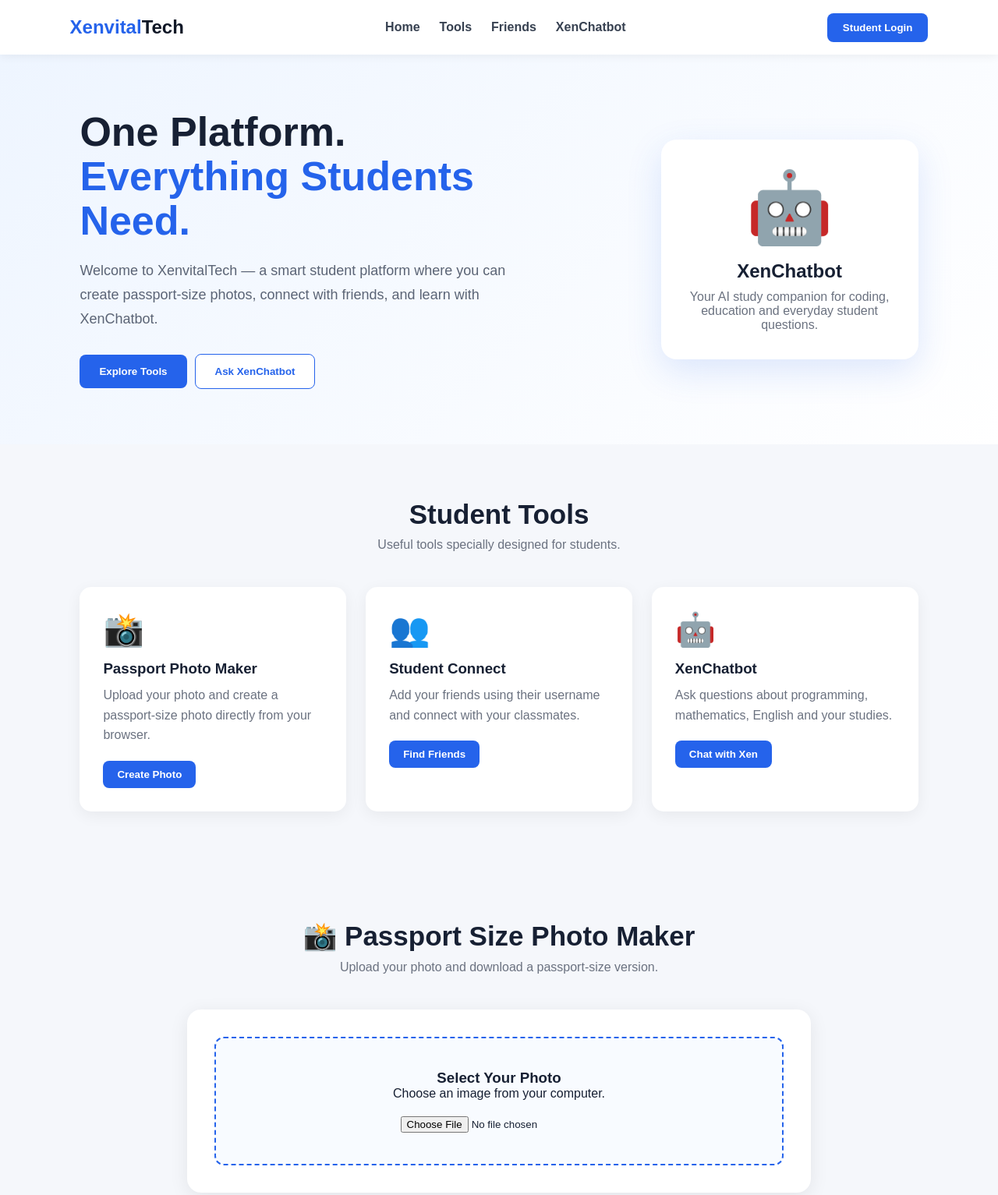
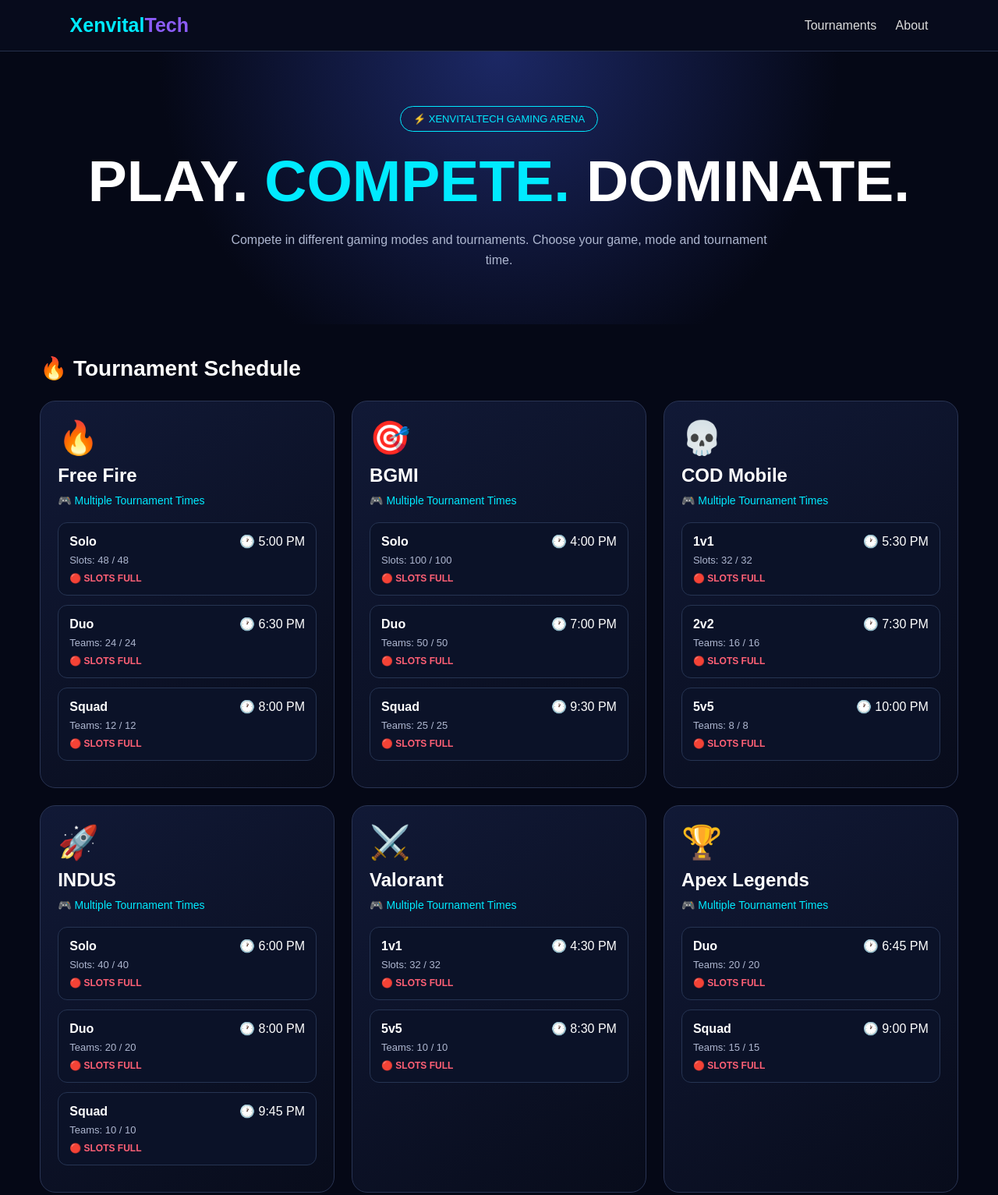
Before and after one commit to shashwatbytes/XenvitalTech, a plain HTML site: page index.html in a window 1280 px wide. Shown: the top 1533 px of the page at 78% size. Drawn offline with Linux system fonts and the light colour scheme.

Commit message:
Update index.html

```diff
--- a/index.html
+++ b/index.html
@@ -3,101 +3,634 @@
 <head>
 <meta charset="UTF-8">
 <meta name="viewport" content="width=device-width, initial-scale=1.0">
-<title>XenvitalTech | Student Technology Platform</title>
+<title>XenvitalTech Gaming Arena</title>
+
 <style>
-*{margin:0;padding:0;box-sizing:border-box;font-family:Arial,Helvetica,sans-serif}
-body{background:#f5f7fb;color:#172033}
-nav{height:70px;background:#fff;display:flex;align-items:center;justify-content:space-between;padding:0 7%;box-shadow:0 2px 12px rgba(0,0,0,.06);position:sticky;top:0;z-index:100}
-.logo{font-size:24px;font-weight:bold;color:#2563eb}.logo span{color:#111827}
-nav ul{display:flex;gap:25px;list-style:none}nav a{text-decoration:none;color:#374151;font-weight:600}nav a:hover{color:#2563eb}
-.login-btn,.feature-card button,.friend-input button,.chat-input button{border:0;background:#2563eb;color:#fff;border-radius:8px;cursor:pointer;font-weight:bold}
-.login-btn{padding:11px 20px}
-.hero{min-height:500px;display:flex;align-items:center;justify-content:space-between;padding:70px 8%;background:linear-gradient(135deg,#eef5ff,#fff)}
-.hero-text{max-width:600px}.hero-text h1{font-size:52px;line-height:1.1;margin-bottom:20px}.hero-text h1 span{color:#2563eb}
-.hero-text p{font-size:18px;color:#5b6475;line-height:1.7;margin-bottom:30px}
-.hero-buttons button{padding:14px 25px;border-radius:8px;cursor:pointer;font-weight:bold;margin-right:10px}
-.primary{background:#2563eb;color:#fff;border:0}.secondary{background:#fff;color:#2563eb;border:1px solid #2563eb}
-.hero-card{width:330px;padding:35px;background:#fff;border-radius:20px;box-shadow:0 15px 45px rgba(37,99,235,.15);text-align:center}
-.robot{font-size:90px;margin-bottom:15px}.hero-card h2{margin-bottom:10px}.hero-card p{color:#6b7280}
-.section{padding:70px 8%}.section-title{text-align:center;margin-bottom:45px}.section-title h2{font-size:35px;margin-bottom:10px}.section-title p{color:#6b7280}
-.features{display:grid;grid-template-columns:repeat(3,1fr);gap:25px}.feature-card{background:#fff;padding:30px;border-radius:15px;box-shadow:0 5px 20px rgba(0,0,0,.06);transition:.3s}.feature-card:hover{transform:translateY(-7px)}
-.feature-icon{font-size:42px;margin-bottom:15px}.feature-card h3{margin-bottom:10px}.feature-card p{color:#6b7280;line-height:1.6}.feature-card button{margin-top:20px;padding:10px 18px}
-.photo-maker,.friends-box{background:#fff;max-width:800px;margin:auto;padding:35px;border-radius:18px;box-shadow:0 5px 25px rgba(0,0,0,.08)}
-.upload-area{border:2px dashed #2563eb;padding:40px;text-align:center;border-radius:12px;background:#f8fbff}.upload-area input{margin-top:20px}
-#preview{max-width:250px;max-height:300px;display:none;margin:25px auto;border:1px solid #ddd}.download-btn{display:none;margin:auto;padding:12px 25px;background:#16a34a;color:#fff;border:0;border-radius:8px;cursor:pointer}
-.chat-container{max-width:850px;margin:auto;background:#fff;border-radius:18px;overflow:hidden;box-shadow:0 5px 25px rgba(0,0,0,.08)}.chat-header{background:#2563eb;color:#fff;padding:20px}
-.chat-body{min-height:350px;padding:20px;overflow-y:auto}.message{padding:12px 16px;border-radius:12px;margin-bottom:12px;max-width:70%}.bot-message{background:#eef2ff}.user-message{background:#2563eb;color:#fff;margin-left:auto}
-.chat-input{display:flex;border-top:1px solid #eee}.chat-input input{flex:1;padding:16px;border:0;outline:0}.chat-input button{width:100px}
-.friend-input{display:flex;gap:10px;margin-bottom:25px}.friend-input input{flex:1;padding:13px;border:1px solid #ddd;border-radius:7px}.friend-input button{padding:0 20px}
-.friend{display:flex;align-items:center;gap:15px;padding:15px;border-bottom:1px solid #eee}.avatar{width:45px;height:45px;background:#dbeafe;color:#2563eb;display:flex;align-items:center;justify-content:center;border-radius:50%;font-weight:bold}
-footer{background:#111827;color:#fff;text-align:center;padding:35px;margin-top:40px}footer p{color:#cbd5e1;margin-top:8px}
-@media(max-width:800px){nav ul{display:none}.hero{flex-direction:column;text-align:center;gap:40px}.hero-text h1{font-size:40px}.features{grid-template-columns:1fr}.hero-card{width:90%}}
+*{
+  margin:0;
+  padding:0;
+  box-sizing:border-box;
+  font-family:Arial, sans-serif;
+}
+
+body{
+  background:#050816;
+  color:#fff;
+}
+
+header{
+  padding:18px 7%;
+  display:flex;
+  justify-content:space-between;
+  align-items:center;
+  background:#070b1c;
+  border-bottom:1px solid #26304c;
+  position:sticky;
+  top:0;
+  z-index:10;
+}
+
+.logo{
+  font-size:25px;
+  font-weight:900;
+  color:#00eaff;
+}
+
+.logo span{
+  color:#8b5cf6;
+}
+
+nav a{
+  color:#ddd;
+  text-decoration:none;
+  margin-left:20px;
+}
+
+.hero{
+  text-align:center;
+  padding:70px 20px 50px;
+  background:radial-gradient(circle at top,#1c2865,#050816 60%);
+}
+
+.badge{
+  display:inline-block;
+  padding:8px 16px;
+  border:1px solid #00eaff;
+  border-radius:30px;
+  color:#00eaff;
+  margin-bottom:20px;
+  font-size:13px;
+}
+
+.hero h1{
+  font-size:clamp(40px,8vw,75px);
+  font-weight:900;
+}
+
+.hero h1 span{
+  color:#00eaff;
+}
+
+.hero p{
+  max-width:700px;
+  margin:20px auto;
+  color:#aeb7d0;
+  line-height:1.6;
+}
+
+.container{
+  width:92%;
+  max-width:1200px;
+  margin:auto;
+  padding:40px 0 70px;
+}
+
+.title{
+  margin-bottom:25px;
+  font-size:28px;
+}
+
+.games{
+  display:grid;
+  grid-template-columns:repeat(auto-fit,minmax(280px,1fr));
+  gap:22px;
+}
+
+.card{
+  background:linear-gradient(145deg,#111936,#080c1b);
+  border:1px solid #293453;
+  border-radius:20px;
+  padding:22px;
+  transition:.3s;
+}
+
+.card:hover{
+  transform:translateY(-6px);
+  border-color:#00eaff;
+}
+
+.icon{
+  font-size:42px;
+}
+
+.card h2{
+  margin:10px 0 5px;
+}
+
+.time{
+  color:#00eaff;
+  margin:10px 0 20px;
+  font-size:14px;
+}
+
+.mode{
+  margin:12px 0;
+  padding:14px;
+  background:#0b1228;
+  border:1px solid #263452;
+  border-radius:12px;
+}
+
+.mode-top{
+  display:flex;
+  justify-content:space-between;
+  align-items:center;
+}
+
+.mode-name{
+  font-weight:bold;
+}
+
+.slot{
+  color:#aeb7d0;
+  font-size:13px;
+  margin-top:7px;
+}
+
+.full{
+  color:#ff6075;
+}
+
+.open{
+  color:#4cff9b;
+}
+
+.status{
+  margin-top:9px;
+  font-size:12px;
+  font-weight:bold;
+}
+
+.demo{
+  margin-top:35px;
+  padding:16px;
+  border-radius:12px;
+  background:#111827;
+  border:1px solid #334155;
+  color:#aeb7d0;
+  text-align:center;
+  font-size:13px;
+}
+
+footer{
+  padding:25px;
+  text-align:center;
+  border-top:1px solid #202842;
+  color:#707a96;
+}
+
+@media(max-width:600px){
+  nav{
+    display:none;
+  }
+
+  header{
+    justify-content:center;
+  }
+}
 </style>
 </head>
+
 <body>
-<nav>
-<div class="logo">Xenvital<span>Tech</span></div>
-<ul><li><a href="#home">Home</a></li><li><a href="#tools">Tools</a></li><li><a href="#friends">Friends</a></li><li><a href="#xenchatbot">XenChatbot</a></li></ul>
-<button class="login-btn" onclick="login()">Student Login</button>
-</nav>
 
-<section class="hero" id="home">
-<div class="hero-text">
-<h1>One Platform. <span>Everything Students Need.</span></h1>
-<p>Welcome to XenvitalTech — a smart student platform where you can create passport-size photos, connect with friends, and learn with XenChatbot.</p>
-<div class="hero-buttons"><button class="primary" onclick="document.getElementById('tools').scrollIntoView()">Explore Tools</button><button class="secondary" onclick="document.getElementById('xenchatbot').scrollIntoView()">Ask XenChatbot</button></div>
-</div>
-<div class="hero-card"><div class="robot">🤖</div><h2>XenChatbot</h2><p>Your AI study companion for coding, education and everyday student questions.</p></div>
+<header>
+
+  <div class="logo">
+    Xenvital<span>Tech</span>
+  </div>
+
+  <nav>
+    <a href="#tournaments">Tournaments</a>
+    <a href="#about">About</a>
+  </nav>
+
+</header>
+
+
+<section class="hero">
+
+  <div class="badge">
+    ⚡ XENVITALTECH GAMING ARENA
+  </div>
+
+  <h1>
+    PLAY. <span>COMPETE.</span> DOMINATE.
+  </h1>
+
+  <p>
+    Compete in different gaming modes and tournaments.
+    Choose your game, mode and tournament time.
+  </p>
+
 </section>
 
-<section class="section" id="tools">
-<div class="section-title"><h2>Student Tools</h2><p>Useful tools specially designed for students.</p></div>
-<div class="features">
-<div class="feature-card"><div class="feature-icon">📸</div><h3>Passport Photo Maker</h3><p>Upload your photo and create a passport-size photo directly from your browser.</p><button onclick="document.getElementById('photo-section').scrollIntoView()">Create Photo</button></div>
-<div class="feature-card"><div class="feature-icon">👥</div><h3>Student Connect</h3><p>Add your friends using their username and connect with your classmates.</p><button onclick="document.getElementById('friends').scrollIntoView()">Find Friends</button></div>
-<div class="feature-card"><div class="feature-icon">🤖</div><h3>XenChatbot</h3><p>Ask questions about programming, mathematics, English and your studies.</p><button onclick="document.getElementById('xenchatbot').scrollIntoView()">Chat with Xen</button></div>
+
+<main class="container" id="tournaments">
+
+<h2 class="title">🔥 Tournament Schedule</h2>
+
+
+<div class="games">
+
+
+<!-- FREE FIRE -->
+
+<div class="card">
+
+  <div class="icon">🔥</div>
+
+  <h2>Free Fire</h2>
+
+  <div class="time">
+    🎮 Multiple Tournament Times
+  </div>
+
+
+  <div class="mode">
+
+    <div class="mode-top">
+      <span class="mode-name">Solo</span>
+      <span>🕐 5:00 PM</span>
+    </div>
+
+    <div class="slot">
+      Slots: 48 / 48
+    </div>
+
+    <div class="status full">
+      🔴 SLOTS FULL
+    </div>
+
+  </div>
+
+
+  <div class="mode">
+
+    <div class="mode-top">
+      <span class="mode-name">Duo</span>
+      <span>🕐 6:30 PM</span>
+    </div>
+
+    <div class="slot">
+      Teams: 24 / 24
+    </div>
+
+    <div class="status full">
+      🔴 SLOTS FULL
+    </div>
+
+  </div>
+
+
+  <div class="mode">
+
+    <div class="mode-top">
+      <span class="mode-name">Squad</span>
+      <span>🕐 8:00 PM</span>
+    </div>
+
+    <div class="slot">
+      Teams: 12 / 12
+    </div>
+
+    <div class="status full">
+      🔴 SLOTS FULL
+    </div>
+
+  </div>
+
 </div>
-</section>
 
-<section class="section" id="photo-section">
-<div class="section-title"><h2>📸 Passport Size Photo Maker</h2><p>Upload your photo and download a passport-size version.</p></div>
-<div class="photo-maker">
-<div class="upload-area"><h3>Select Your Photo</h3><p>Choose an image from your computer.</p><input type="file" id="photoInput" accept="image/*"></div>
-<img id="preview">
-<button class="download-btn" id="downloadBtn" onclick="downloadPhoto()">Download Passport Photo</button>
+
+<!-- BGMI -->
+
+<div class="card">
+
+  <div class="icon">🎯</div>
+
+  <h2>BGMI</h2>
+
+  <div class="time">
+    🎮 Multiple Tournament Times
+  </div>
+
+
+  <div class="mode">
+
+    <div class="mode-top">
+      <span class="mode-name">Solo</span>
+      <span>🕐 4:00 PM</span>
+    </div>
+
+    <div class="slot">
+      Slots: 100 / 100
+    </div>
+
+    <div class="status full">
+      🔴 SLOTS FULL
+    </div>
+
+  </div>
+
+
+  <div class="mode">
+
+    <div class="mode-top">
+      <span class="mode-name">Duo</span>
+      <span>🕐 7:00 PM</span>
+    </div>
+
+    <div class="slot">
+      Teams: 50 / 50
+    </div>
+
+    <div class="status full">
+      🔴 SLOTS FULL
+    </div>
+
+  </div>
+
+
+  <div class="mode">
+
+    <div class="mode-top">
+      <span class="mode-name">Squad</span>
+      <span>🕐 9:30 PM</span>
+    </div>
+
+    <div class="slot">
+      Teams: 25 / 25
+    </div>
+
+    <div class="status full">
+      🔴 SLOTS FULL
+    </div>
+
+  </div>
+
 </div>
-</section>
 
-<section class="section" id="friends">
-<div class="section-title"><h2>👥 Student Connect</h2><p>Add your friends using their username.</p></div>
-<div class="friends-box">
-<div class="friend-input"><input type="text" id="username" placeholder="Enter friend's username"><button onclick="addFriend()">Add Friend</button></div>
-<div id="friendsList"><div class="friend"><div class="avatar">A</div><div><strong>Alex</strong><p>@alex_student</p></div></div></div>
+
+<!-- COD MOBILE -->
+
+<div class="card">
+
+  <div class="icon">💀</div>
+
+  <h2>COD Mobile</h2>
+
+  <div class="time">
+    🎮 Multiple Tournament Times
+  </div>
+
+
+  <div class="mode">
+
+    <div class="mode-top">
+      <span class="mode-name">1v1</span>
+      <span>🕐 5:30 PM</span>
+    </div>
+
+    <div class="slot">
+      Slots: 32 / 32
+    </div>
+
+    <div class="status full">
+      🔴 SLOTS FULL
+    </div>
+
+  </div>
+
+
+  <div class="mode">
+
+    <div class="mode-top">
+      <span class="mode-name">2v2</span>
+      <span>🕐 7:30 PM</span>
+    </div>
+
+    <div class="slot">
+      Teams: 16 / 16
+    </div>
+
+    <div class="status full">
+      🔴 SLOTS FULL
+    </div>
+
+  </div>
+
+
+  <div class="mode">
+
+    <div class="mode-top">
+      <span class="mode-name">5v5</span>
+      <span>🕐 10:00 PM</span>
+    </div>
+
+    <div class="slot">
+      Teams: 8 / 8
+    </div>
+
+    <div class="status full">
+      🔴 SLOTS FULL
+    </div>
+
+  </div>
+
 </div>
-</section>
 
-<section class="section" id="xenchatbot">
-<div class="section-title"><h2>🤖 XenChatbot</h2><p>Your smart AI study companion.</p></div>
-<div class="chat-container">
-<div class="chat-header"><h3>🤖 XenChatbot</h3><p>Online • Ready to help you</p></div>
-<div class="chat-body" id="chatBody"><div class="message bot-message">👋 Hello! I am XenChatbot. Ask me anything about your studies, coding, Python, C++, English and more.</div></div>
-<div class="chat-input"><input type="text" id="chatInput" placeholder="Ask XenChatbot something..." onkeydown="if(event.key==='Enter') sendMessage()"><button onclick="sendMessage()">Send</button></div>
+
+<!-- INDUS -->
+
+<div class="card">
+
+  <div class="icon">🚀</div>
+
+  <h2>INDUS</h2>
+
+  <div class="time">
+    🎮 Multiple Tournament Times
+  </div>
+
+
+  <div class="mode">
+
+    <div class="mode-top">
+      <span class="mode-name">Solo</span>
+      <span>🕐 6:00 PM</span>
+    </div>
+
+    <div class="slot">
+      Slots: 40 / 40
+    </div>
+
+    <div class="status full">
+      🔴 SLOTS FULL
+    </div>
+
+  </div>
+
+
+  <div class="mode">
+
+    <div class="mode-top">
+      <span class="mode-name">Duo</span>
+      <span>🕐 8:00 PM</span>
+    </div>
+
+    <div class="slot">
+      Teams: 20 / 20
+    </div>
+
+    <div class="status full">
+      🔴 SLOTS FULL
+    </div>
+
+  </div>
+
+
+  <div class="mode">
+
+    <div class="mode-top">
+      <span class="mode-name">Squad</span>
+      <span>🕐 9:45 PM</span>
+    </div>
+
+    <div class="slot">
+      Teams: 10 / 10
+    </div>
+
+    <div class="status full">
+      🔴 SLOTS FULL
+    </div>
+
+  </div>
+
 </div>
-</section>
 
-<footer><h2>XenvitalTech</h2><p>Empowering students with technology.</p><p>© 2026 XenvitalTech. All Rights Reserved.</p></footer>
 
-<script>
-function login(){alert("Student Login system will be connected with Firebase/Supabase in the full version.");}
+<!-- VALORANT -->
 
-const photoInput=document.getElementById("photoInput"),preview=document.getElementById("preview"),downloadBtn=document.getElementById("downloadBtn");
-photoInput.addEventListener("change",function(){const file=this.files[0];if(!file)return;const reader=new FileReader();reader.onload=e=>{preview.src=e.target.result;preview.style.display="block";downloadBtn.style.display="block"};reader.readAsDataURL(file);});
-function downloadPhoto(){const canvas=document.createElement("canvas");canvas.width=413;canvas.height=531;const ctx=canvas.getContext("2d");ctx.drawImage(preview,0,0,canvas.width,canvas.height);const link=document.createElement("a");link.download="xenvitaltech-passport-photo.jpg";link.href=canvas.toDataURL("image/jpeg",.95);link.click();}
+<div class="card">
 
-function addFriend(){const input=document.getElementById("username"),username=input.value.trim();if(!username){alert("Please enter a username.");return;}const friend=document.createElement("div");friend.className="friend";friend.innerHTML=`<div class="avatar">${username.charAt(0).toUpperCase()}</div><div><strong>${username}</strong><p>@${username}</p></div>`;document.getElementById("friendsList").appendChild(friend);input.value="";}
+  <div class="icon">⚔️</div>
 
-function sendMessage(){const input=document.getElementById("chatInput"),message=input.value.trim();if(!message)return;const chatBody=document.getElementById("chatBody");const userMessage=document.createElement("div");userMessage.className="message user-message";userMessage.textContent=message;chatBody.appendChild(userMessage);input.value="";chatBody.scrollTop=chatBody.scrollHeight;
-setTimeout(()=>{const botMessage=document.createElement("div");botMessage.className="message bot-message";const lower=message.toLowerCase();let response="That's a great question! In the full version, XenChatbot will use an AI model to provide a detailed answer.";if(lower.includes("python"))response="Python is a high-level, easy-to-learn programming language used for web development, AI, data science and automation.";else if(lower.includes("html"))response="HTML stands for HyperText Markup Language. It is used to create the structure of web pages.";else if(lower.includes("css"))response="CSS is used to design web pages. It controls colors, layouts, fonts, spacing and responsive design.";else if(lower.includes("javascript"))response="JavaScript makes websites interactive. It can handle buttons, forms, animations, APIs and dynamic content.";else if(lower.includes("hello")||lower.includes("hi"))response="Hello! 👋 I am XenChatbot. How can I help you with your studies today?";botMessage.textContent=response;chatBody.appendChild(botMessage);chatBody.scrollTop=chatBody.scrollHeight;},700);}
-</script>
+  <h2>Valorant</h2>
+
+  <div class="time">
+    🎮 Multiple Tournament Times
+  </div>
+
+
+  <div class="mode">
+
+    <div class="mode-top">
+      <span class="mode-name">1v1</span>
+      <span>🕐 4:30 PM</span>
+    </div>
+
+    <div class="slot">
+      Slots: 32 / 32
+    </div>
+
+    <div class="status full">
+      🔴 SLOTS FULL
+    </div>
+
+  </div>
+
+
+  <div class="mode">
+
+    <div class="mode-top">
+      <span class="mode-name">5v5</span>
+      <span>🕐 8:30 PM</span>
+    </div>
+
+    <div class="slot">
+      Teams: 10 / 10
+    </div>
+
+    <div class="status full">
+      🔴 SLOTS FULL
+    </div>
+
+  </div>
+
+</div>
+
+
+<!-- APEX -->
+
+<div class="card">
+
+  <div class="icon">🏆</div>
+
+  <h2>Apex Legends</h2>
+
+  <div class="time">
+    🎮 Multiple Tournament Times
+  </div>
+
+
+  <div class="mode">
+
+    <div class="mode-top">
+      <span class="mode-name">Duo</span>
+      <span>🕐 6:45 PM</span>
+    </div>
+
+    <div class="slot">
+      Teams: 20 / 20
+    </div>
+
+    <div class="status full">
+      🔴 SLOTS FULL
+    </div>
+
+  </div>
+
+
+  <div class="mode">
+
+    <div class="mode-top">
+      <span class="mode-name">Squad</span>
+      <span>🕐 9:00 PM</span>
+    </div>
+
+    <div class="slot">
+      Teams: 15 / 15
+    </div>
+
+    <div class="status full">
+      🔴 SLOTS FULL
+    </div>
+
+  </div>
+
+</div>
+
+
+</div>
+
+
+<div class="demo">
+
+⚠️ <b>Demo Notice:</b>
+Tournament times, slot counts and availability displayed
+on this page are sample UI data. This demo does not process
+entry fees or payments.
+
+</div>
+
+</main>
+
+
+<footer id="about">
+
+© 2026 XenvitalTech Gaming Arena
+
+</footer>
+
 </body>
 </html>
```
